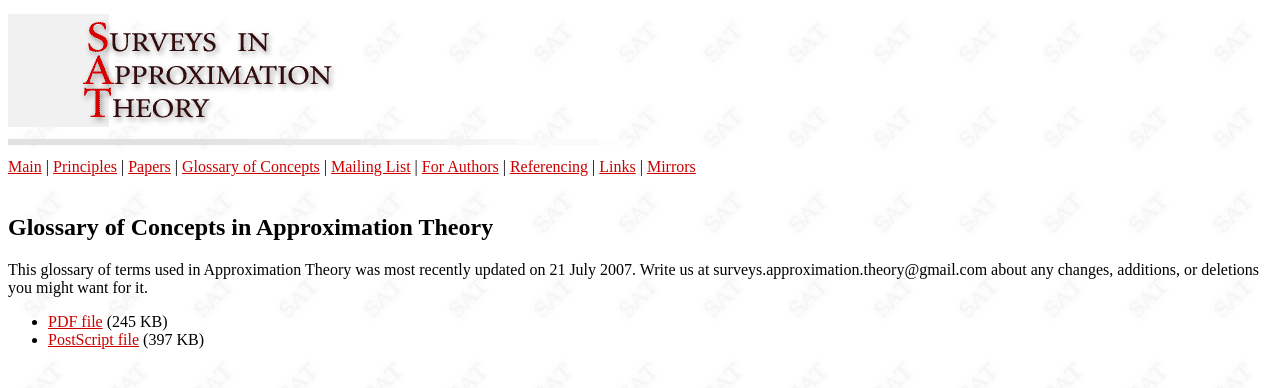
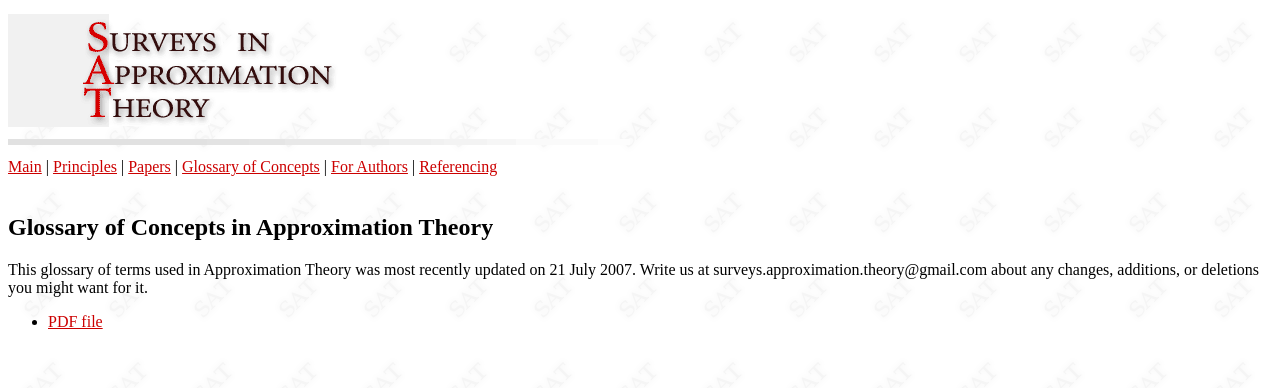
Before and after one commit to surveys-in-approximation-theory/surveys-in-approximation-theory.github.io, a plain HTML site: page concepts.html in a window 1280 px wide. Drawn offline with Linux system fonts and the light colour scheme.

Commit message:
Update concepts.html

```diff
--- a/concepts.html
+++ b/concepts.html
@@ -8,11 +8,8 @@
 <a href="index.html">Main</a> | <a href="principles.html">Principles</a> |
 <a href="papers.html">Papers</a> |
 <a href="concepts.html">Glossary of Concepts</a> |
-<a href="list.html">Mailing List</a> |
 <a href="authors.html">For Authors</a> |
-<a href="referencing.html">Referencing</a> |
-<a href="links.html">Links</a> |
-<a href="mirror.html">Mirrors</a>
+<a href="referencing.html">Referencing</a>
 <br><br>
 
 
@@ -23,24 +20,8 @@ updated on 21 July 2007. Write us at surveys.approximation.theory@gmail.com abou
 changes, additions, or deletions you might want for it.</p>
 
 <ul>
-<li> <a HREF =concepts.pdf>PDF file</a> (245 KB)
-<li> <a HREF =concepts.ps>PostScript file</a> (397 KB)
+<li> <a HREF =concepts.pdf>PDF file</a>
 </ul>
-
-
-
-<script type="text/javascript">
-var gaJsHost = (("https:" == document.location.protocol) ? "https://ssl."
-: "http://www.");
-document.write(unescape("%3Cscript src='" + gaJsHost +
-"google-analytics.com/ga.js' type='text/javascript'%3E%3C/script%3E"));
-</script>
-<script type="text/javascript">
-try {
-var pageTracker = _gat._getTracker("UA-15389682-3");
-pageTracker._trackPageview();
-} catch(err) {}</script>
-
 
 
 
```
